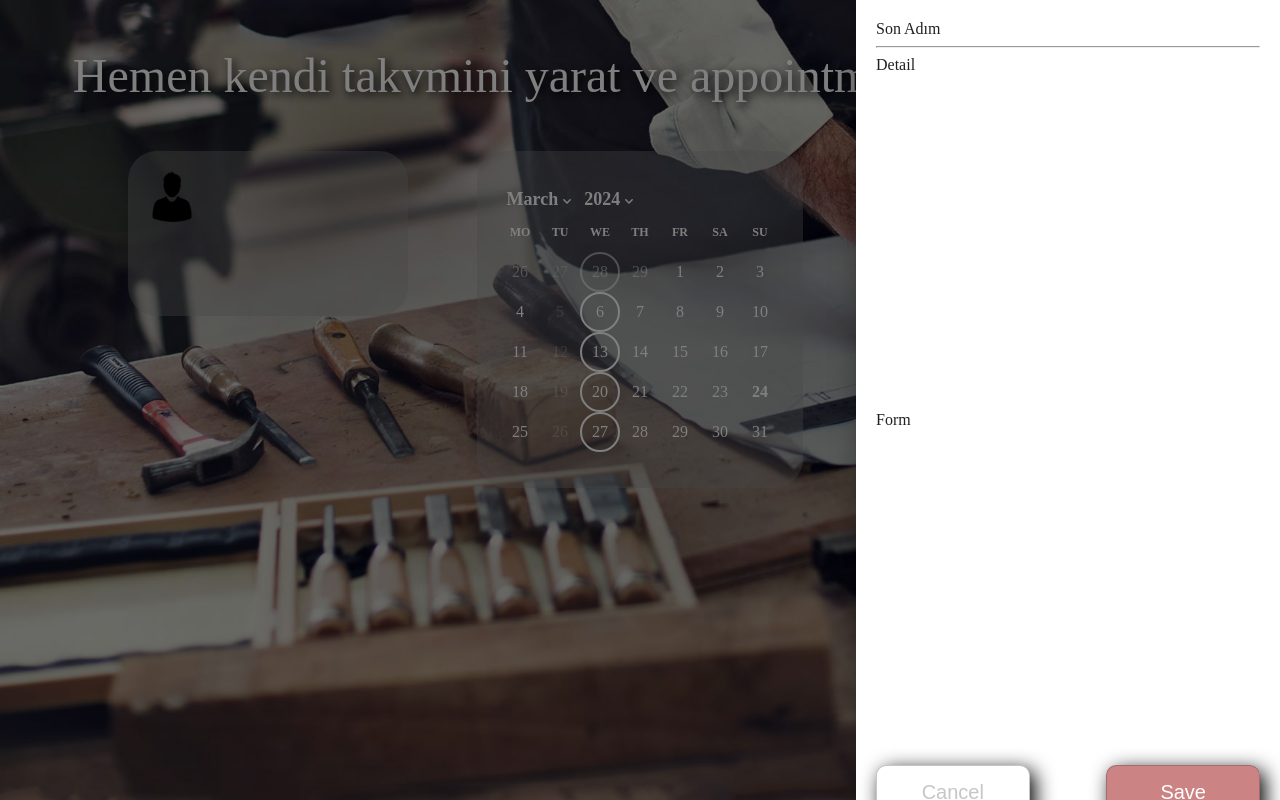
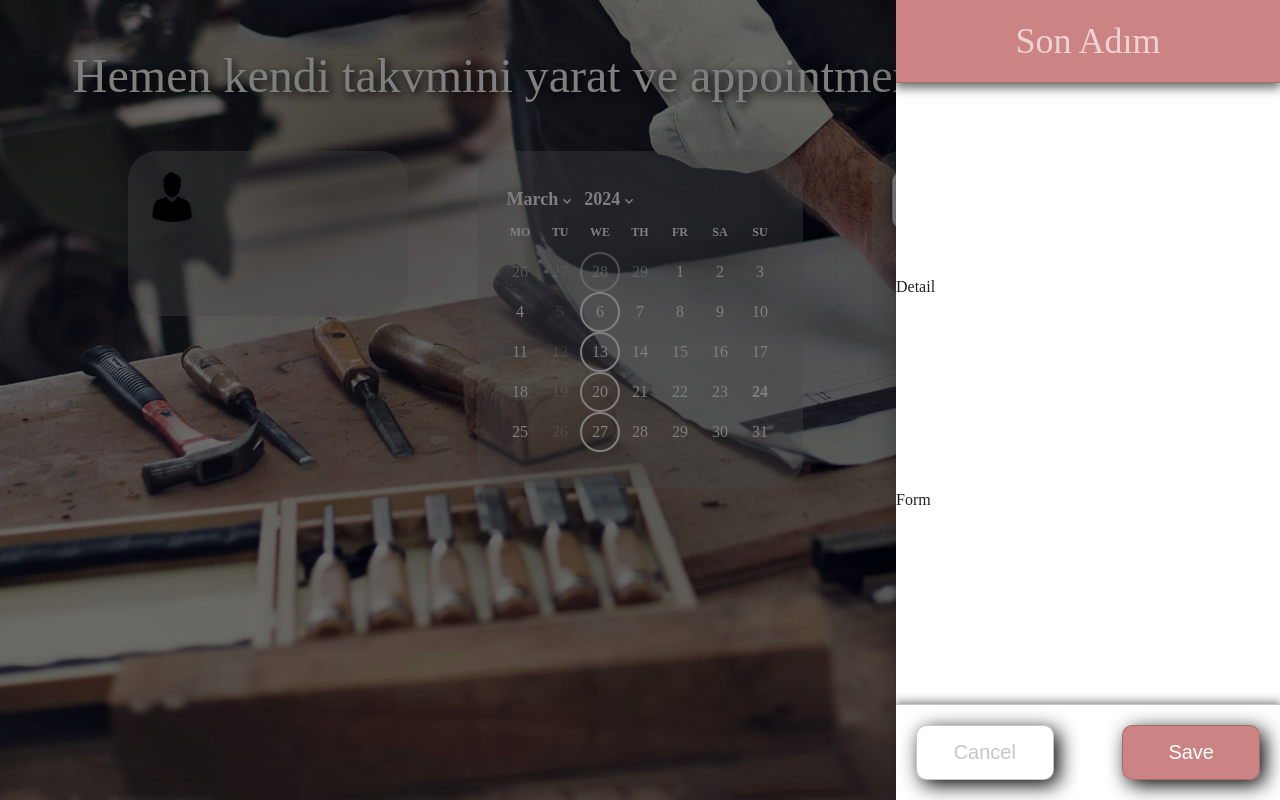
Before and after one commit to appoint-ee/website, a React (Create React App) app: page / in a window 1280 px wide. Both pictures are taken after a click on the button "Next". Built offline with nearby package versions, Linux system fonts and the light colour scheme; no server answers.

Commit message:
- BookingForm minor style enhancement.

```diff
--- a/src/components/home/BookingForm.js
+++ b/src/components/home/BookingForm.js
@@ -29,7 +29,6 @@ const BookingForm = ({
         PaperProps: {
             sx: {
                 width: "30%",
-                padding: "20px",
                 display: "flex",
                 flexDirection: "column",
                 justifyContent: "space-between",
@@ -40,18 +39,40 @@ const BookingForm = ({
 
     return (
         <SwipeableDrawer {...drawerProps}>
+            <div style={{
+                display: "flex",
+                flexDirection: "column",
+                alignItems: "center",
+                backgroundColor: "#a52a2a94",
+                borderBottom: "1px solid rgba(62, 56, 56, 0.29)",
+                boxShadow: "#00000096 0px 4px 10px 1px",
+            }}>
+                <span
+                    style={{
+                        fontSize: "36px",
+                        margin: "20px 0px 20px 0px",
+                        color: "rgb(255 255 255 / 64%)",
+                    }}
+                >
+                    Son Adım
+                </span>
+            </div>
             <div>
-                <span>Son Adım</span>
-                <hr />Detail
+                Detail
             </div>
             <div>
                 Form
             </div>
-            <div style={{
-                display: "flex",
-                flexDirection: "row",
-                justifyContent: "space-between",
-            }}>
+            <div
+                style={{
+                    display: "flex",
+                    flexDirection: "row",
+                    justifyContent: "space-between",
+                    padding: "20px",
+                    borderTop: "1px solid rgba(62, 56, 56, 0.29)",
+                    boxShadow: "rgba(0, 0, 0, 0.59) 0px 0px 10px 1px",
+                }}
+            >
                 <CancelButton />
                 <PrimaryButton>
                     Save
```
